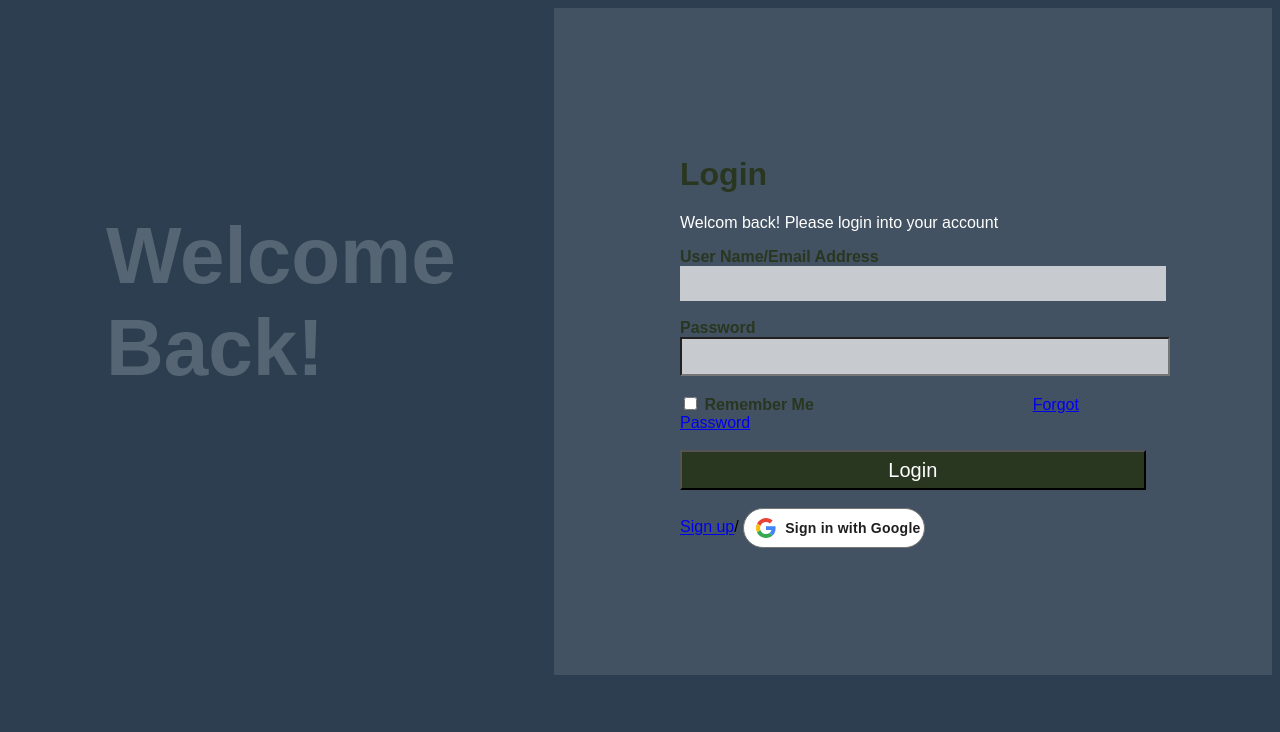
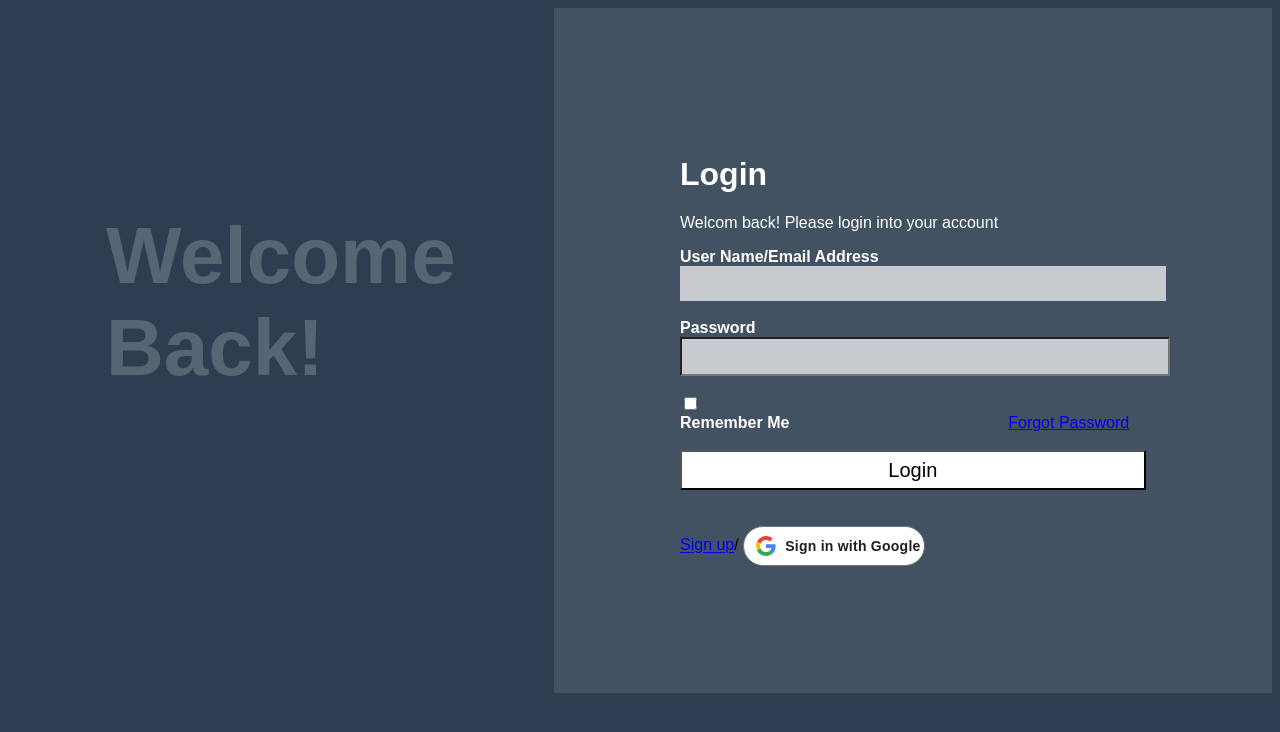
Before and after one commit to Shar-06/ProjectX_Dev_Hub, a website: page public/html/LoginPage.html in a window 1280 px wide. Drawn offline with Linux system fonts and the light colour scheme.

Commit message:
fixed font and button color

```diff
--- a/public/html/LoginPage.html
+++ b/public/html/LoginPage.html
@@ -2,7 +2,7 @@
 <html lang="en">
 <head>
   <meta charset="utf-8">
-  <link rel="stylesheet" href="/styles/LoginStyle.css">
+  <link rel="stylesheet" href="../styles/LoginStyle.css">
   <title>Login Page</title>
   <script src="/js/login.js" type="module"></script>
 </head>
@@ -18,8 +18,12 @@
     <label for="passwd">Password</label><br>
     <input type="password" id="passwd" name="password"><br><br>
     <input type="checkbox" id="chkbox" name="checkbox">
+    <section id="pwd-section">
       <label for="chkbox">Remember Me</label><a href="#" id="forgotPwd">Forgot Password</a><br><br>
-    <button type="submit" id="loginBtn" name="loginButton" >Login</button><br><br>
+      <button type="submit" id="loginBtn" name="loginButton" >Login</button>
+    </section>
+    <br><br>
+    <section id="google-section">
       <a href="#">Sign up</a><a>/</a>
 
       <button class="gsi-material-button" id="googleBtn" type="button">
@@ -37,6 +41,7 @@
           <strong>Sign in with Google</strong>
         </span>
       </button>
+    </section>
 
 
   </form>
--- a/public/js/login.js
+++ b/public/js/login.js
@@ -56,14 +56,10 @@ window.addEventListener("DOMContentLoaded", () => {
       const token = credential.accessToken;
       // The signed-in user info.
       const user = result.user;
-      console.log("user verified: "+ user.emailVerified);
-      console.log("user name: "+user.displayName);
-      console.log("user email: "+user.email);
-      console.log("user ID: "+user.uid);
       // IdP data available using getAdditionalUserInfo(result)
       // ...
       const userEmail = user.email;
-      let userRole;
+      let userRole = "";
 
       //fetch user role from database using email after a successful user authentication
       fetch(`https://communitysportsx-a0byh7gsa5fhf7gf.centralus-01.azurewebsites.net/api/v1/users?email=${encodeURIComponent(userEmail)}`, {
--- a/public/styles/LoginStyle.css
+++ b/public/styles/LoginStyle.css
@@ -24,7 +24,7 @@ figcaption{
   opacity: 0.2;
 }
 figcaption:hover{
-  color:#2c3e50;
+  color:white;
   opacity: 1;
   font-size: 90px;
 }
@@ -49,11 +49,12 @@ button{
   width: 100%;
   height: 40px;
   font-size: 20px;
-  color: white;
-  background-color: #293620;
+  color: black;
+  background-color: white;
 }
 button:active{
-  background-color: #455739;
+  color: white;
+  background-color: #395775;
 }
 #forgotPwd{
   margin-left: 47%;
@@ -62,10 +63,10 @@ p{
   color: white;
 }
 h1{
-  color: #293620;
+  color: white;
 }
 label{
-  color: #293620;
+  color: white;
   font-weight: bold;
 }
 
```
Lines whose indentation alone changed are shown as unchanged.
